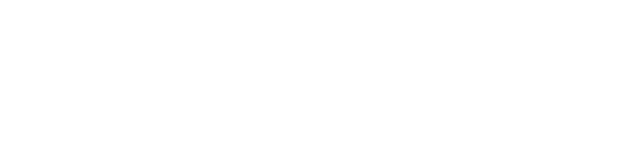
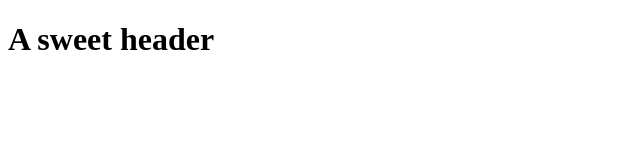
Before and after one commit to samuelkobe/iat381-lab3-example, a plain HTML site: page index.html in a window 1280 px wide. Shown: the whole page, without its empty margins (0-640 px from the left). Drawn offline with Linux system fonts and the light colour scheme.

Commit message:
Sam has added the body tag and a header

```diff
--- a/index.html
+++ b/index.html
@@ -2,4 +2,7 @@
 
 <html>
   <head></head>
+  <body>
+  	<h1>A sweet header</h1>
+  </body>
 </html>
```
